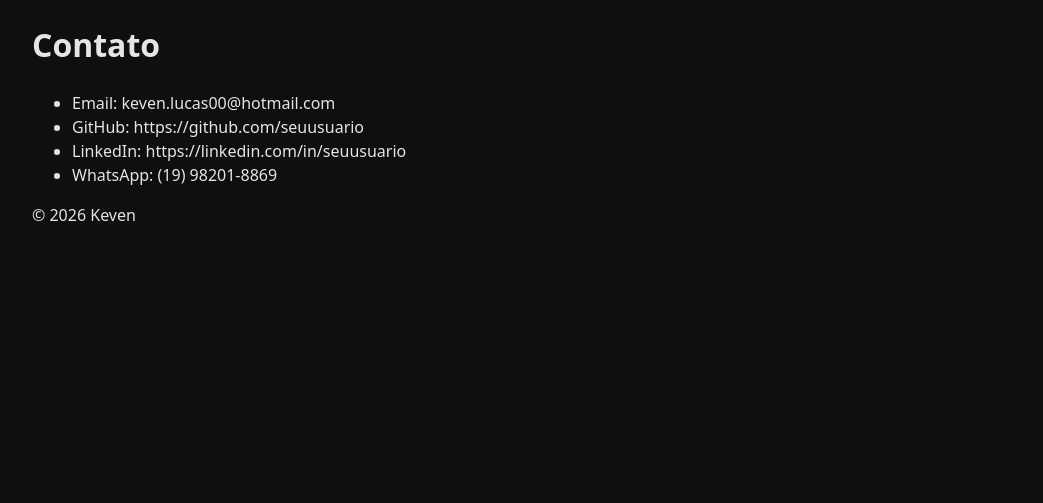
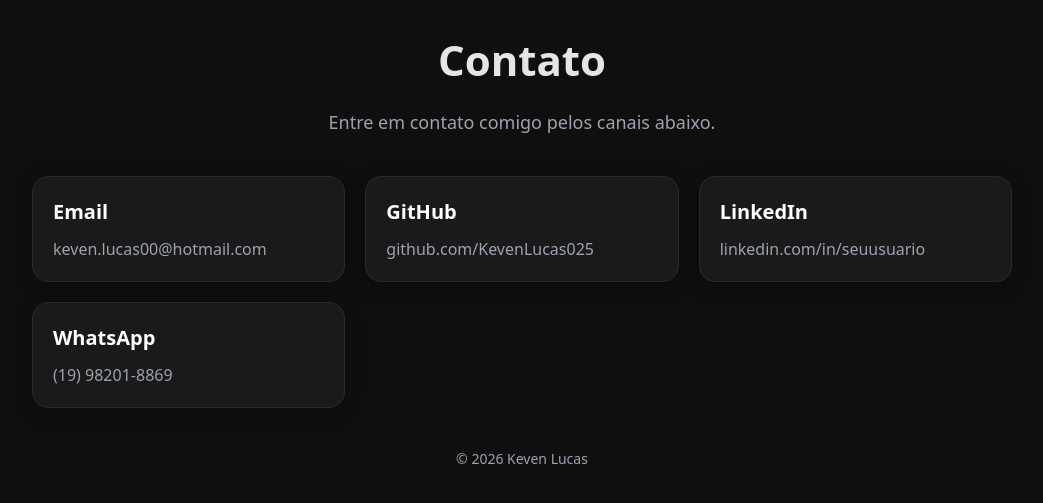
Before and after one commit to KevenLucas025/ProjetoSite, a Django app: page /contato/ in a window 1280 px wide. Shown: the part 66-569 px from the top of the page, without its empty margins (118-1161 px from the left). Run offline with Django 5.2, Linux system fonts and the light colour scheme.

Commit message:
estilizar

```diff
--- a/portfolio/models.py
+++ b/portfolio/models.py
@@ -11,6 +11,7 @@ class Projeto(models.Model):
     criado_em = models.DateField(blank=True, null=True)
     ordem = models.PositiveIntegerField(default=0)
     ativo = models.BooleanField(default=True)
+    tem_download = models.BooleanField(default=False)
 
     class Meta:
         ordering = ["ordem", "-destaque", "-id"]
--- a/templates/base.html
+++ b/templates/base.html
@@ -134,7 +134,59 @@
     font-weight: bold;
     background-color: #1f1f1f;
   }
+  .destaque-card{
+    overflow: hidden;
+    width: 700px;
+    height: 380px;
+    margin: 0 auto;
+  }
+  .destaque-card .imagem-container{
+    height: 380px;
+  }
+  h2{
+    text-align: center;
+  }
+  footer{
+    text-align: center;
+    margin-top: 40px;
+    color: #9ca3af;
+    font-size: 14px;
+  }
+  .contato-grid{
+    display: grid;
+    grid-template-columns: repeat(auto-fit,minmax(240px, 1fr));
+    gap: 20px;
+    margin-top: 30px;
+  }
+  .contato-card{
+    display: block;
+    background-color: #1a1a1a;
+    border: 1px solid #2a2a2a;
+    border-radius: 16px;
+    padding: 20px;
+    text-decoration: none;
+    color: #e5e5e5;
+    transition: 0.25s ease;
+    box-shadow: 0 4px 20px rgba(0,0,0,0.25);
+  }
 
+  .contato-card:hover{
+    transform: translateY(-4px);
+    border-color: #3b82f6;
+    box-shadow: 0 10px 30px rgba(0,0,0,0.35);
+  }
+
+  .contato-card h3{
+    margin: 0 0 10px 0;
+    font-size: 20px;
+    color: white;
+  }
+
+  .contato-card p{
+    margin: 0;
+    color: #9ca3af;
+    word-break: break-word;
+  }
 
   </style>
 </head>
@@ -150,7 +202,7 @@
 
 {% block content %}{% endblock %}
 
-<footer>© {% now "Y" %} Keven</footer>
+<footer>© {% now "Y" %} Keven Lucas</footer>
 
 </body>
 </html>
--- a/templates/contato.html
+++ b/templates/contato.html
@@ -1,14 +1,32 @@
 {% extends "base.html" %}
 {% block title %}Contato | Keven{% endblock %}
 {% block content %}
-<h1>Contato</h1>
 
+<div class="hero">
+  <h1>Contato</h1>
+  <p>Entre em contato comigo pelos canais abaixo.</p>
+</div>
 
-<ul>
-  <li>Email: keven.lucas00@hotmail.com</li>
-  <li>GitHub: https://github.com/seuusuario</li>
-  <li>LinkedIn: https://linkedin.com/in/seuusuario</li>
-  <li>WhatsApp: (19) 98201-8869</li>
-</ul>
+<div class="contato-grid">
+  <a href="mailto:keven.lucas00@hotmail.com" class="contato-card">
+    <h3>Email</h3>
+    <p>keven.lucas00@hotmail.com</p>
+  </a>
+
+  <a href="https://github.com/KevenLucas025" target="_blank" class="contato-card">
+    <h3>GitHub</h3>
+    <p>github.com/KevenLucas025</p>
+  </a>
+
+  <a href="https://linkedin.com/in/seuusuario" target="_blank" class="contato-card">
+    <h3>LinkedIn</h3>
+    <p>linkedin.com/in/seuusuario</p>
+  </a>
+
+  <a href="https://wa.me/5519982018869" target="_blank" class="contato-card">
+    <h3>WhatsApp</h3>
+    <p>(19) 98201-8869</p>
+  </a>
+</div>
 
 {% endblock %}
```
Also changed, not shown: templates/home.html (+42 -15 lines), templates/projetos.html (+11 -5 lines), media/projetos/89188-cadastro-de-clientes-essa-pratica-ainda-vale-a-pena.jpg (added), media/projetos/89188-cadastro-de-clientes-essa-pratica-ainda-vale-a-pena_dAYhitn.jpg (added), portfolio/migrations/0002_projeto_tem_download.py (added).
